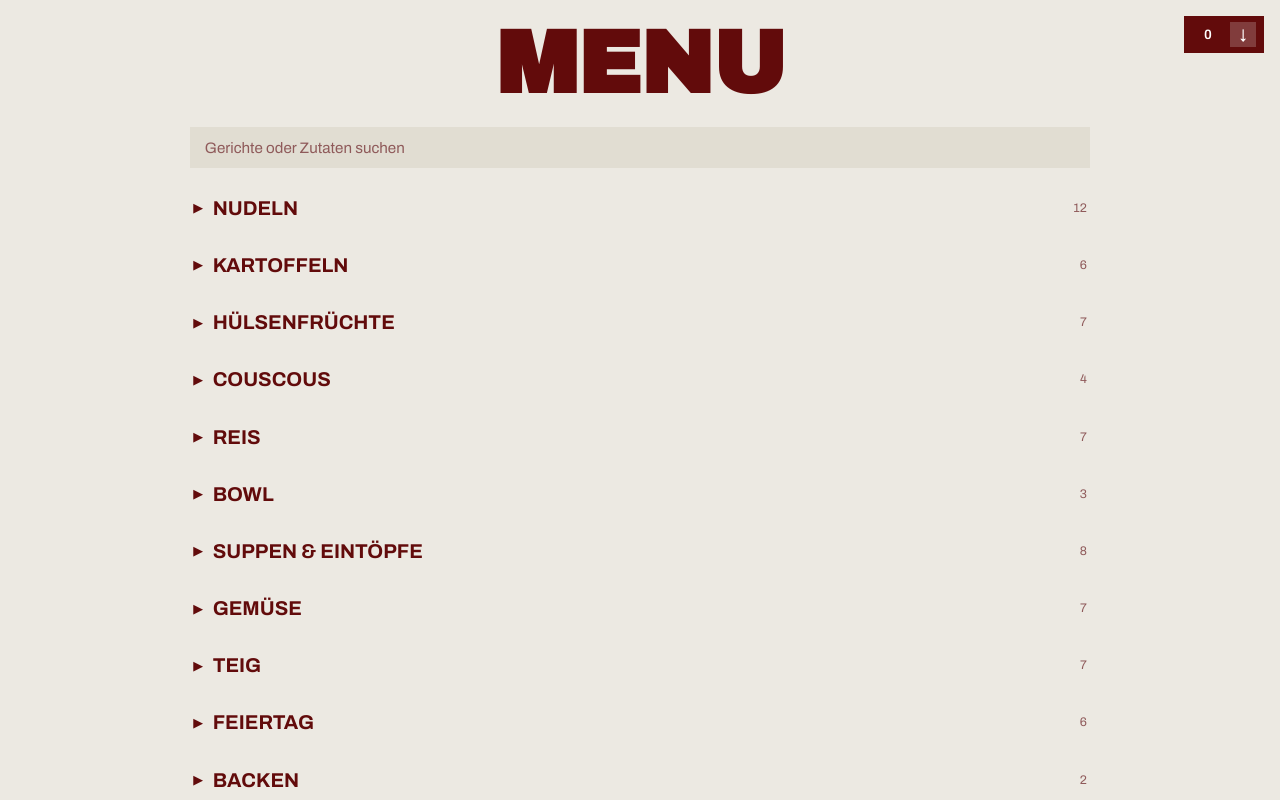
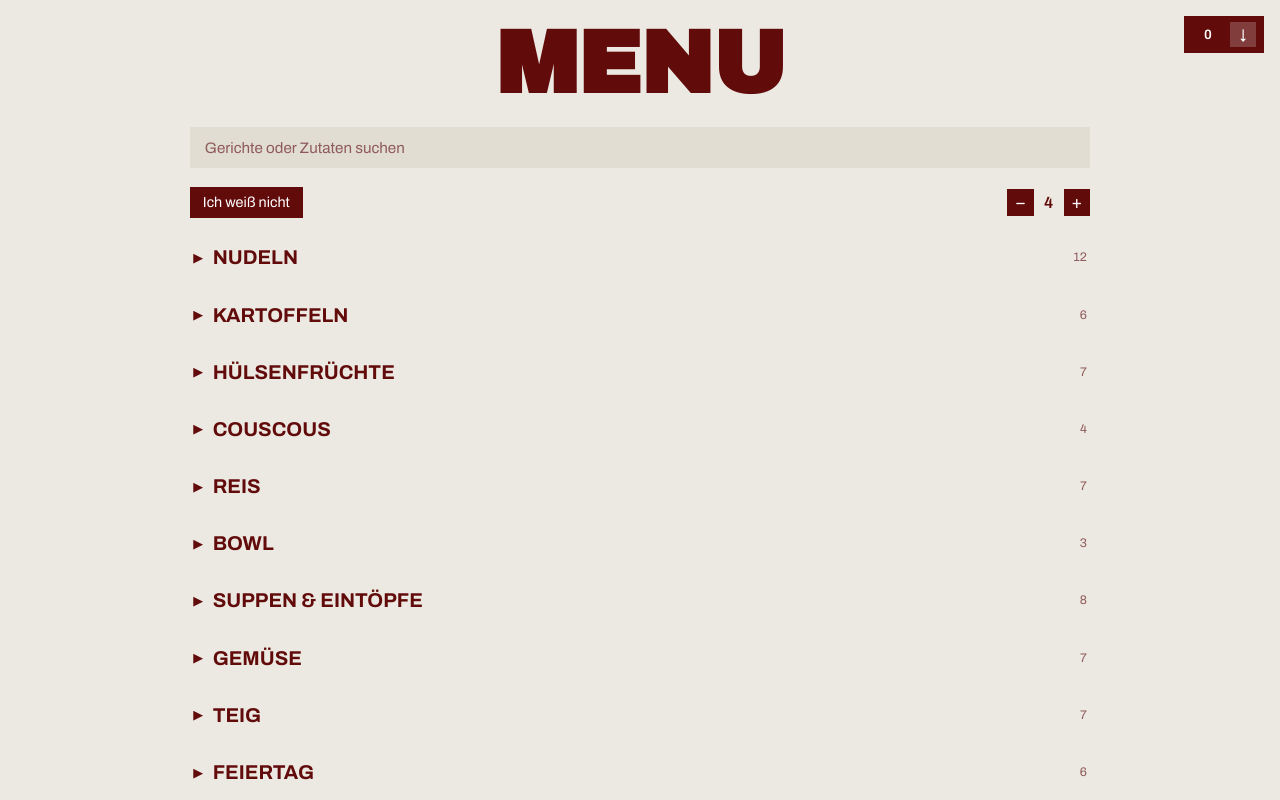
Before and after one commit to Meggie009/essensplaner, a Svelte app: page / in a window 1280 px wide. Shown: the top 800 px of the page. Built offline with nearby package versions, Linux system fonts and the light colour scheme.

Commit message:
new feature: random selector

```diff
--- a/src/App.svelte
+++ b/src/App.svelte
@@ -12,7 +12,10 @@
   let footerEl;
   let searchQuery = '';
   let searchTerms = [];
+  let randomMealCount = 4;
+  let randomMealIds = new Set();
   const effortOrder = { easy: 1, medium: 2, hard: 3 };
+  const randomCategoryKeys = new Set(categories.slice(0, 9).map(({ key }) => key));
 
   function jumpToExport() {
     footerEl?.scrollIntoView({ behavior: 'smooth', block: 'start' });
@@ -20,6 +23,40 @@
 
   function clearSearch() {
     searchQuery = '';
+  }
+
+  function chooseRandomMeal(candidates) {
+    const easyMeals = candidates.filter((meal) => meal.effort === 'easy');
+    const pool = easyMeals.length > 0 && Math.random() < 0.75 ? easyMeals : candidates;
+    return pool[Math.floor(Math.random() * pool.length)];
+  }
+
+  function selectRandomMeals() {
+    const chosen = [];
+    const usedCategories = new Set();
+    const shuffledCategories = [...randomCategoryKeys].sort(() => Math.random() - 0.5);
+
+    for (const categoryKey of shuffledCategories) {
+      if (chosen.length >= randomMealCount) break;
+
+      const candidates = meals.filter(
+        (meal) =>
+          meal.categories.includes(categoryKey) &&
+          meal.categories.every((category) => randomCategoryKeys.has(category)) &&
+          (meal.effort === 'easy' || meal.effort === 'medium') &&
+          meal.categories.every((category) => !usedCategories.has(category))
+      );
+      if (candidates.length === 0) continue;
+
+      const meal = chooseRandomMeal(candidates);
+      chosen.push(meal);
+      meal.categories.forEach((category) => usedCategories.add(category));
+    }
+
+    clearSearch();
+    clearSelection();
+    selectedIds.set(new Set(chosen.map((meal) => meal.id)));
+    randomMealIds = new Set(chosen.map((meal) => meal.id));
   }
 
   $: searchTerms = searchQuery.trim().toLocaleLowerCase('de').split(/\s+/).filter(Boolean);
@@ -71,13 +108,40 @@
     {/if}
   </div>
 
+    <div class="random-picker">
+      <button class="random-button" type="button" on:click={selectRandomMeals}>Ich weiß nicht</button>
+      <div class="random-count" aria-label="Anzahl zufälliger Gerichte">
+        <button
+          class="count-button"
+          type="button"
+          aria-label="Weniger Gerichte"
+          on:click={() => (randomMealCount = Math.max(1, randomMealCount - 1))}
+          disabled={randomMealCount === 1}
+        >
+          −
+        </button>
+        <span>{randomMealCount}</span>
+        <button
+          class="count-button"
+          type="button"
+          aria-label="Mehr Gerichte"
+          on:click={() => (randomMealCount = Math.min(9, randomMealCount + 1))}
+          disabled={randomMealCount === 9}
+        >
+          +
+        </button>
+      </div>
+    </div>
+
   {#each groups as group (group.key)}
     <CategorySection
       title={group.label}
       meals={group.meals}
       selectedIds={$selectedIds}
       onToggle={toggleMeal}
-      forceOpen={searchTerms.length > 0}
+      forceOpen={
+        searchTerms.length > 0 || group.meals.some((meal) => randomMealIds.has(meal.id))
+      }
     />
   {/each}
 
@@ -193,6 +257,52 @@
     border-color: color-mix(in srgb, var(--color-accent) 65%, white);
   }
 
+  .random-picker {
+    display: flex;
+    align-items: center;
+    justify-content: space-between;
+    gap: 0.8rem;
+    margin-bottom: 1.2rem;
+  }
+
+  .random-button,
+  .count-button {
+    border: none;
+    border-radius: var(--radius);
+    background: var(--color-accent);
+    color: var(--color-accent-contrast);
+    font-family: var(--font-body);
+    cursor: pointer;
+  }
+
+  .random-button {
+    padding: 0.45rem 0.8rem;
+    font-size: 0.9rem;
+  }
+
+  .random-count {
+    display: flex;
+    align-items: center;
+    gap: 0.65rem;
+    color: var(--color-text);
+    font-family: var(--font-body);
+    font-weight: 600;
+  }
+
+  .count-button {
+    width: 1.65rem;
+    height: 1.65rem;
+    padding: 0;
+    font-size: 1.1rem;
+    line-height: 1;
+  }
+
+  .random-button:disabled,
+  .count-button:disabled {
+    opacity: 0.45;
+    cursor: not-allowed;
+  }
+
   footer {
     margin-top: 2.5rem;
     padding-top: 1.5rem;
```
